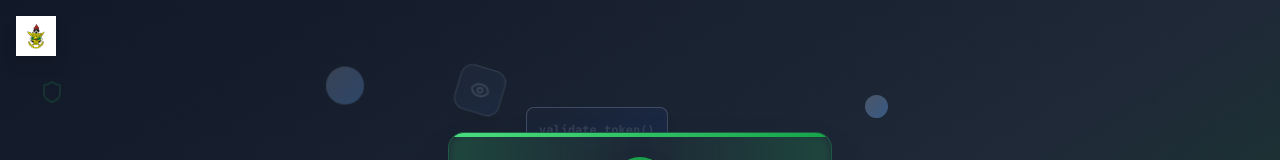
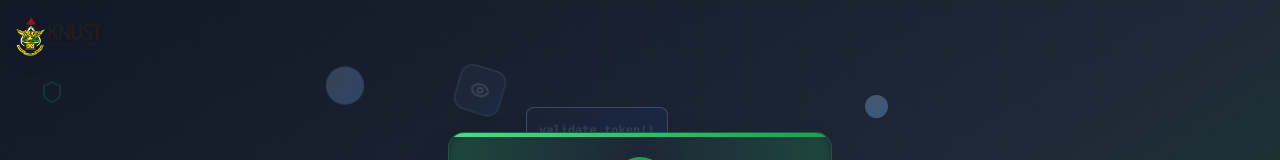
Before and after one commit to mceddiejnr/knustcybertraining, a React (Vite) app: page /admin/login in a window 1280 px wide. Shown: the top 160 px of the page. Built offline with nearby package versions, Linux system fonts and the light colour scheme.

Commit message:
Visual edit in Lovable
Edited UI in Lovable

```diff
--- a/src/pages/AdminLogin.tsx
+++ b/src/pages/AdminLogin.tsx
@@ -1,26 +1,18 @@
-
 import { useNavigate } from "react-router-dom";
 import { Button } from "@/components/ui/button";
 import { Card, CardContent, CardDescription, CardHeader, CardTitle } from "@/components/ui/card";
 import CyberBackground from "@/components/CyberBackground";
 import SecurityIcon from "@/components/SecurityIcon";
 import LoginForm from "@/components/LoginForm";
-
 const AdminLogin = () => {
   const navigate = useNavigate();
-
-  return (
-    <div className="min-h-screen bg-gradient-to-br from-gray-900 via-gray-800 to-green-900 relative overflow-hidden">
+  return <div className="min-h-screen bg-gradient-to-br from-gray-900 via-gray-800 to-green-900 relative overflow-hidden">
       <CyberBackground />
 
       <div className="relative z-20 min-h-screen flex items-center justify-center p-2">
         {/* KNUST Logo */}
         <div className="absolute top-4 left-4">
-          <img
-            src="/lovable-uploads/edb649cb-0092-4609-a197-946f2fe735de.png"
-            alt="KNUST Logo"
-            className="h-8 sm:h-10 w-auto drop-shadow-lg"
-          />
+          <img alt="KNUST Logo" className="h-8 sm:h-10 w-auto drop-shadow-lg" src="/lovable-uploads/1a08e6d9-8dd4-4b15-b847-a9ad35ab8a14.png" />
         </div>
 
         <Card className="w-full max-w-sm bg-gray-800/95 backdrop-blur-xl shadow-2xl border border-green-500/30 rounded-2xl overflow-hidden relative">
@@ -39,7 +31,7 @@ const AdminLogin = () => {
                 CYBERSECURITY ADMIN PORTAL
               </div>
               <CardDescription className="text-gray-300 font-medium text-xs leading-relaxed">
-                Authorized Personnel Only<br/>
+                Authorized Personnel Only<br />
                 <span className="text-green-400 text-xs">Enter your security credentials</span>
               </CardDescription>
             </div>
@@ -55,19 +47,13 @@ const AdminLogin = () => {
                 <div className="w-1.5 h-1.5 bg-green-400 rounded-full animate-pulse"></div>
               </div>
 
-              <Button
-                variant="ghost"
-                onClick={() => navigate("/")}
-                className="text-gray-400 hover:text-white text-xs font-mono hover:bg-gray-700/50"
-              >
+              <Button variant="ghost" onClick={() => navigate("/")} className="text-gray-400 hover:text-white text-xs font-mono hover:bg-gray-700/50">
                 ← Return to Main System
               </Button>
             </div>
           </CardContent>
         </Card>
       </div>
-    </div>
-  );
+    </div>;
 };
-
 export default AdminLogin;
```
Also changed, not shown: public/lovable-uploads/1a08e6d9-8dd4-4b15-b847-a9ad35ab8a14.png (added).
